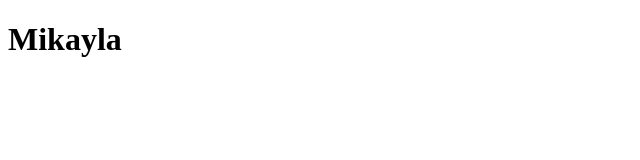
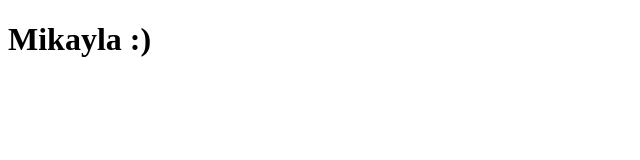
Before and after one commit to MKzinowek/vue-apps, a plain HTML site: page index.html in a window 1280 px wide. Shown: the full height of the page, 0-640 px from the left. Drawn offline with Linux system fonts and the light colour scheme.

Commit message:
added smiley

```diff
--- a/index.html
+++ b/index.html
@@ -5,7 +5,7 @@
 </head>
 <body>
 
-<h1>Mikayla</h1>
+<h1>Mikayla :)</h1>
 
 </body>
 </html>
```
